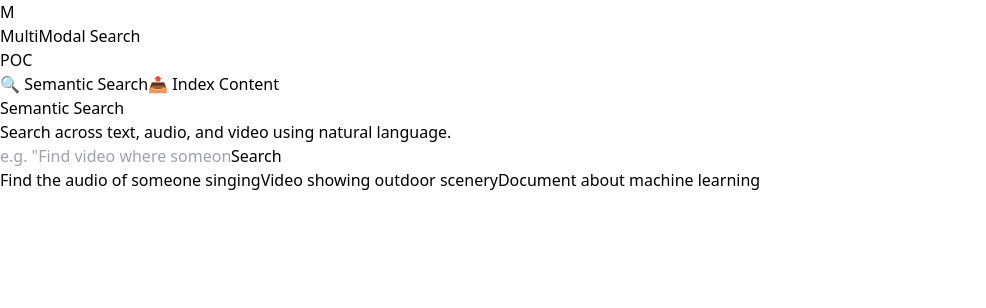
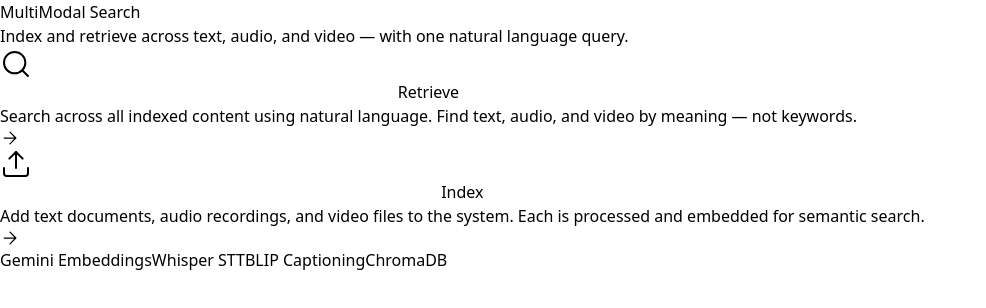
Before and after one commit to abiha25/Multi-Modal-AI-Embedding-System, a React app in the folder frontend/: page / in a window 1280 px wide. Shown: the top 308 px of the page, without its empty margins (0-986 px from the left). Built offline with nearby package versions, Linux system fonts and the light colour scheme; the HTML template or start-up script is replaced by a standard one.

Commit message:
Add files via upload

```diff
--- a/frontend/src/App.jsx
+++ b/frontend/src/App.jsx
@@ -1,37 +1,68 @@
 import { useState } from "react";
 import UploadPanel from "./components/UploadPanel";
 import SearchPanel from "./components/SearchPanel";
+import "./app.css";
 
 export default function App() {
-  const [activeTab, setActiveTab] = useState("search");
+  const [page, setPage] = useState("home");
+
+  if (page === "search") return <SearchPanel onBack={() => setPage("home")} />;
+  if (page === "index") return <UploadPanel onBack={() => setPage("home")} />;
 
   return (
-    <div className="min-h-screen bg-gray-950 text-white font-sans">
-      <header className="border-b border-gray-800 px-8 py-4 flex items-center gap-3">
-        <div className="w-8 h-8 rounded-lg bg-indigo-500 flex items-center justify-center text-sm font-bold">M</div>
-        <h1 className="text-xl font-semibold tracking-tight">MultiModal Search</h1>
-        <span className="ml-2 text-xs bg-indigo-900 text-indigo-300 px-2 py-0.5 rounded-full">POC</span>
-      </header>
-
-      <div className="px-8 pt-6 flex gap-4 border-b border-gray-800">
-        {["search", "upload"].map(tab => (
-          <button
-            key={tab}
-            onClick={() => setActiveTab(tab)}
-            className={`pb-3 text-sm font-medium capitalize border-b-2 transition-colors ${
-              activeTab === tab
-                ? "border-indigo-400 text-indigo-400"
-                : "border-transparent text-gray-400 hover:text-white"
-            }`}
-          >
-            {tab === "search" ? "🔍 Semantic Search" : "📤 Index Content"}
-          </button>
-        ))}
+    <div className="home">
+      <div className="home-header">
+        <div className="home-logo">
+          <span className="logo-dot" />
+          <span className="logo-text">MultiModal Search</span>
+        </div>
+        <p className="home-tagline">
+          Index and retrieve across text, audio, and video — with one natural language query.
+        </p>
       </div>
 
-      <main className="px-8 py-8 max-w-4xl mx-auto">
-        {activeTab === "search" ? <SearchPanel /> : <UploadPanel />}
-      </main>
+      <div className="home-cards">
+        <button className="hcard" onClick={() => setPage("search")}>
+          <div className="hcard-icon">
+            <svg width="32" height="32" viewBox="0 0 24 24" fill="none" stroke="currentColor" strokeWidth="1.5" strokeLinecap="round" strokeLinejoin="round">
+              <circle cx="11" cy="11" r="8"/><path d="m21 21-4.35-4.35"/>
+            </svg>
+          </div>
+          <div className="hcard-body">
+            <h2 className="hcard-title">Retrieve</h2>
+            <p className="hcard-desc">Search across all indexed content using natural language. Find text, audio, and video by meaning — not keywords.</p>
+          </div>
+          <div className="hcard-arrow">
+            <svg width="20" height="20" viewBox="0 0 24 24" fill="none" stroke="currentColor" strokeWidth="1.5" strokeLinecap="round" strokeLinejoin="round">
+              <path d="M5 12h14M12 5l7 7-7 7"/>
+            </svg>
+          </div>
+        </button>
+
+        <button className="hcard" onClick={() => setPage("index")}>
+          <div className="hcard-icon">
+            <svg width="32" height="32" viewBox="0 0 24 24" fill="none" stroke="currentColor" strokeWidth="1.5" strokeLinecap="round" strokeLinejoin="round">
+              <path d="M21 15v4a2 2 0 0 1-2 2H5a2 2 0 0 1-2-2v-4"/><polyline points="17 8 12 3 7 8"/><line x1="12" y1="3" x2="12" y2="15"/>
+            </svg>
+          </div>
+          <div className="hcard-body">
+            <h2 className="hcard-title">Index</h2>
+            <p className="hcard-desc">Add text documents, audio recordings, and video files to the system. Each is processed and embedded for semantic search.</p>
+          </div>
+          <div className="hcard-arrow">
+            <svg width="20" height="20" viewBox="0 0 24 24" fill="none" stroke="currentColor" strokeWidth="1.5" strokeLinecap="round" strokeLinejoin="round">
+              <path d="M5 12h14M12 5l7 7-7 7"/>
+            </svg>
+          </div>
+        </button>
+      </div>
+
+      <div className="home-footer">
+        <span className="badge">Gemini Embeddings</span>
+        <span className="badge">Whisper STT</span>
+        <span className="badge">BLIP Captioning</span>
+        <span className="badge">ChromaDB</span>
+      </div>
     </div>
   );
 }
```
